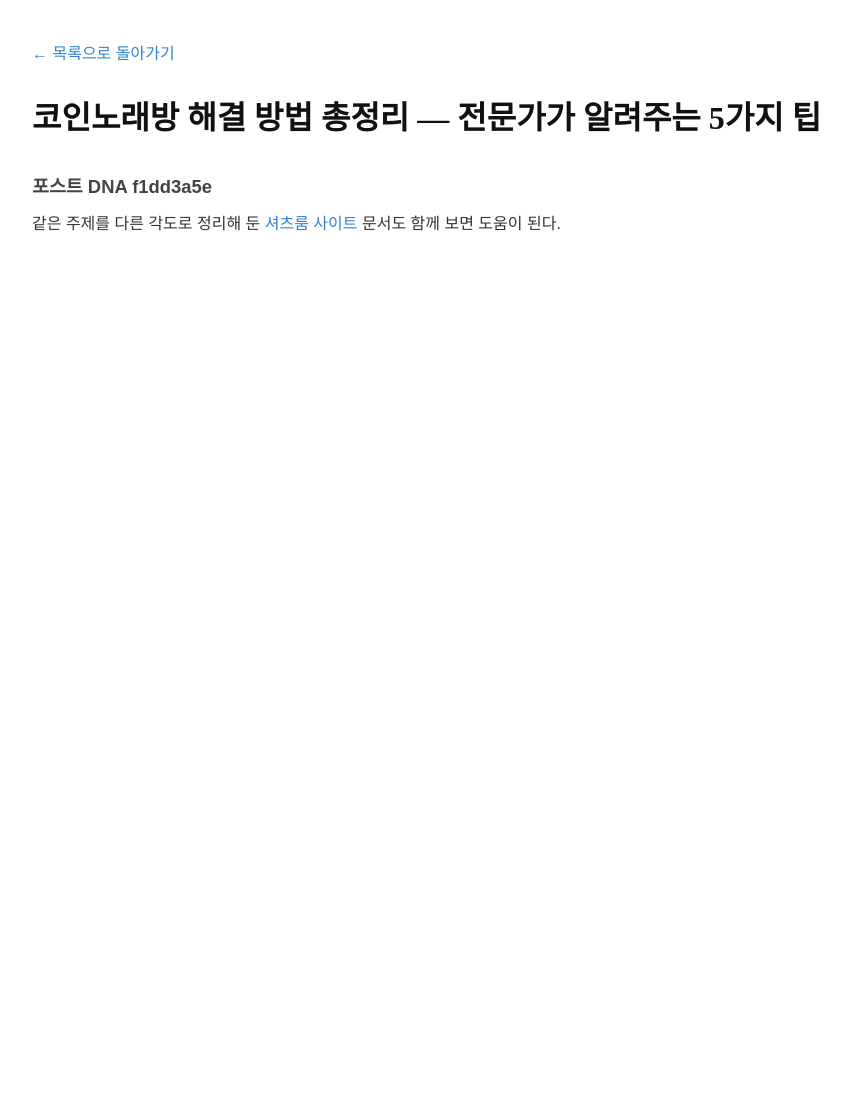
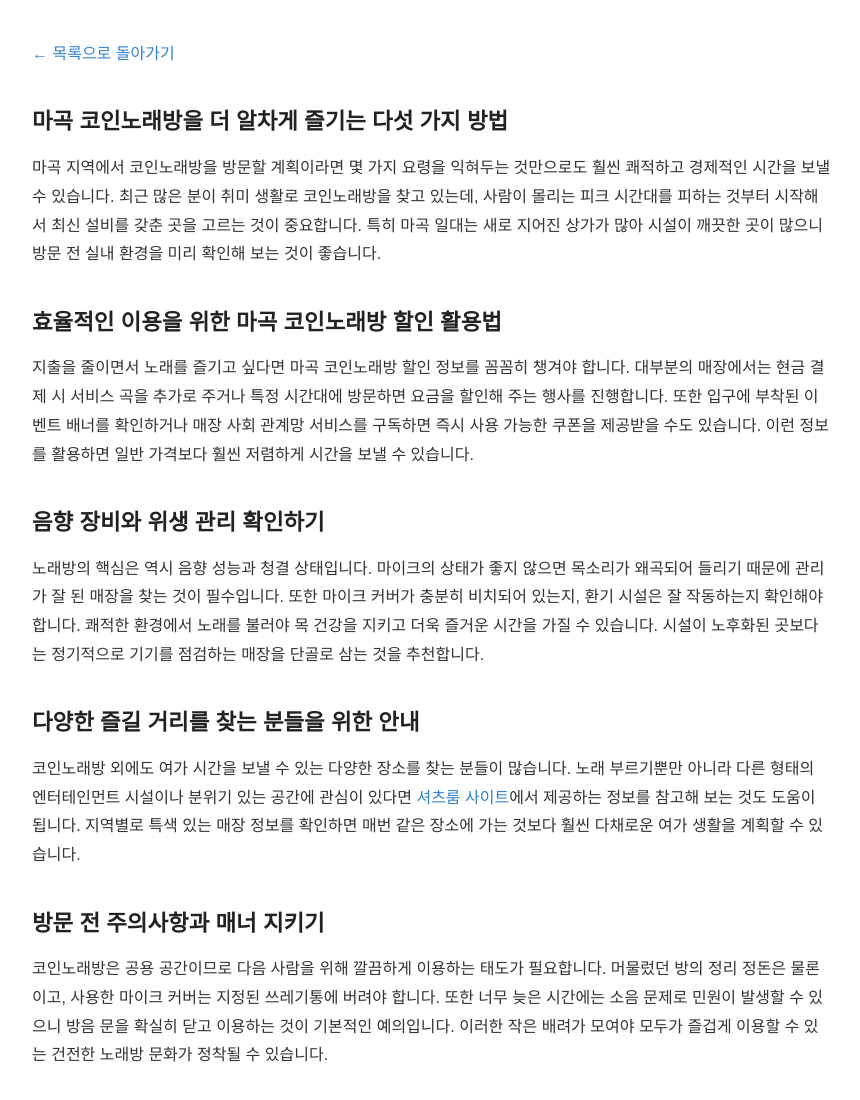
Before and after one commit to sarakinhceo-gif/bp-t3b05-mg-coin-sale, a plain HTML site: page posts/guide-001-2no20e.html in a window 1280 px wide. Shown: the whole page, without its empty margins (208-1068 px from the left). Before the commit the page ends 800 px from the top, so only its background shows below. Drawn offline with Linux system fonts and the light colour scheme.

Commit message:
fix: 프롬프트 유출·한자 조각·반복 파손 제거 (2 files)

```diff
--- a/posts/guide-001-2no20e.html
+++ b/posts/guide-001-2no20e.html
@@ -22,12 +22,20 @@
     <a href="../index.html">← 목록으로 돌아가기</a>
   </header>
   <main>
-    <h1>코인노래방 해결 방법 총정리 — 전문가가 알려주는 5가지 팁</h1>
-    <article>
-      <h3>포스트 DNA f1dd3a5e</h3>
+<h2>마곡 코인노래방을 더 알차게 즐기는 다섯 가지 방법</h2>
+<p>마곡 지역에서 코인노래방을 방문할 계획이라면 몇 가지 요령을 익혀두는 것만으로도 훨씬 쾌적하고 경제적인 시간을 보낼 수 있습니다. 최근 많은 분이 취미 생활로 코인노래방을 찾고 있는데, 사람이 몰리는 피크 시간대를 피하는 것부터 시작해서 최신 설비를 갖춘 곳을 고르는 것이 중요합니다. 특히 마곡 일대는 새로 지어진 상가가 많아 시설이 깨끗한 곳이 많으니 방문 전 실내 환경을 미리 확인해 보는 것이 좋습니다.</p>
 
+<h2>효율적인 이용을 위한 마곡 코인노래방 할인 활용법</h2>
+<p>지출을 줄이면서 노래를 즐기고 싶다면 마곡 코인노래방 할인 정보를 꼼꼼히 챙겨야 합니다. 대부분의 매장에서는 현금 결제 시 서비스 곡을 추가로 주거나 특정 시간대에 방문하면 요금을 할인해 주는 행사를 진행합니다. 또한 입구에 부착된 이벤트 배너를 확인하거나 매장 사회 관계망 서비스를 구독하면 즉시 사용 가능한 쿠폰을 제공받을 수도 있습니다. 이런 정보를 활용하면 일반 가격보다 훨씬 저렴하게 시간을 보낼 수 있습니다.</p>
 
-      <p>같은 주제를 다른 각도로 정리해 둔 <a class="anchor-link" href="https://maphoshirts.space/" data-bpaas-link-target="t1-shirtsroom-site">셔츠룸 사이트</a> 문서도 함께 보면 도움이 된다.</p>
-    </main>
+<h2>음향 장비와 위생 관리 확인하기</h2>
+<p>노래방의 핵심은 역시 음향 성능과 청결 상태입니다. 마이크의 상태가 좋지 않으면 목소리가 왜곡되어 들리기 때문에 관리가 잘 된 매장을 찾는 것이 필수입니다. 또한 마이크 커버가 충분히 비치되어 있는지, 환기 시설은 잘 작동하는지 확인해야 합니다. 쾌적한 환경에서 노래를 불러야 목 건강을 지키고 더욱 즐거운 시간을 가질 수 있습니다. 시설이 노후화된 곳보다는 정기적으로 기기를 점검하는 매장을 단골로 삼는 것을 추천합니다.</p>
+
+<h2>다양한 즐길 거리를 찾는 분들을 위한 안내</h2>
+<p>코인노래방 외에도 여가 시간을 보낼 수 있는 다양한 장소를 찾는 분들이 많습니다. 노래 부르기뿐만 아니라 다른 형태의 엔터테인먼트 시설이나 분위기 있는 공간에 관심이 있다면 <a class="anchor-link" href="https://maphoshirts.space/" data-bpaas-link-target="t1-shirtsroom-site">셔츠룸 사이트</a>에서 제공하는 정보를 참고해 보는 것도 도움이 됩니다. 지역별로 특색 있는 매장 정보를 확인하면 매번 같은 장소에 가는 것보다 훨씬 다채로운 여가 생활을 계획할 수 있습니다.</p>
+
+<h2>방문 전 주의사항과 매너 지키기</h2>
+<p>코인노래방은 공용 공간이므로 다음 사람을 위해 깔끔하게 이용하는 태도가 필요합니다. 머물렀던 방의 정리 정돈은 물론이고, 사용한 마이크 커버는 지정된 쓰레기통에 버려야 합니다. 또한 너무 늦은 시간에는 소음 문제로 민원이 발생할 수 있으니 방음 문을 확실히 닫고 이용하는 것이 기본적인 예의입니다. 이러한 작은 배려가 모여야 모두가 즐겁게 이용할 수 있는 건전한 노래방 문화가 정착될 수 있습니다.</p>
+</main>
 </body>
 </html>
```
Also changed, not shown: posts/checklist-002-1ignp6v.html (+6 -1 lines).
